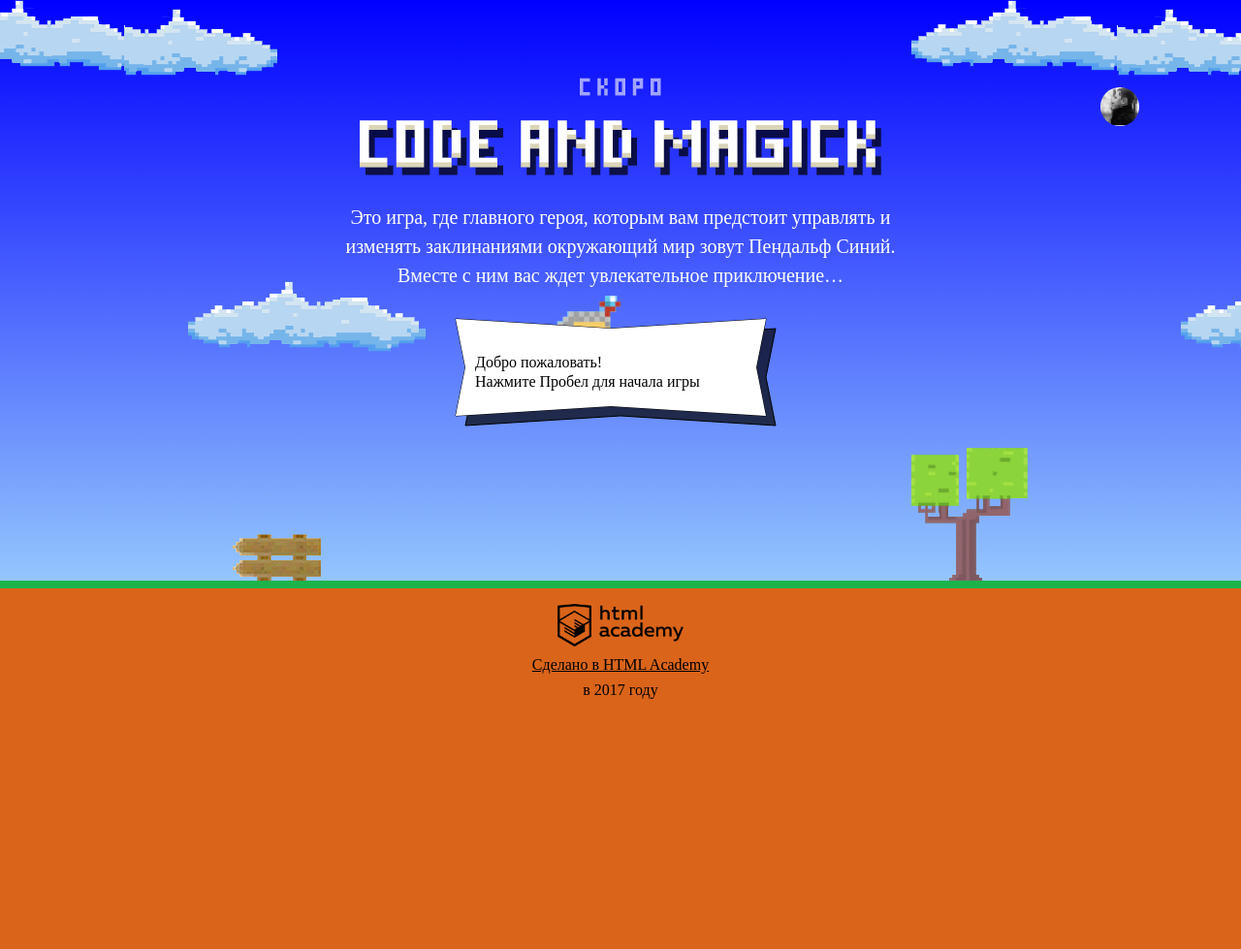
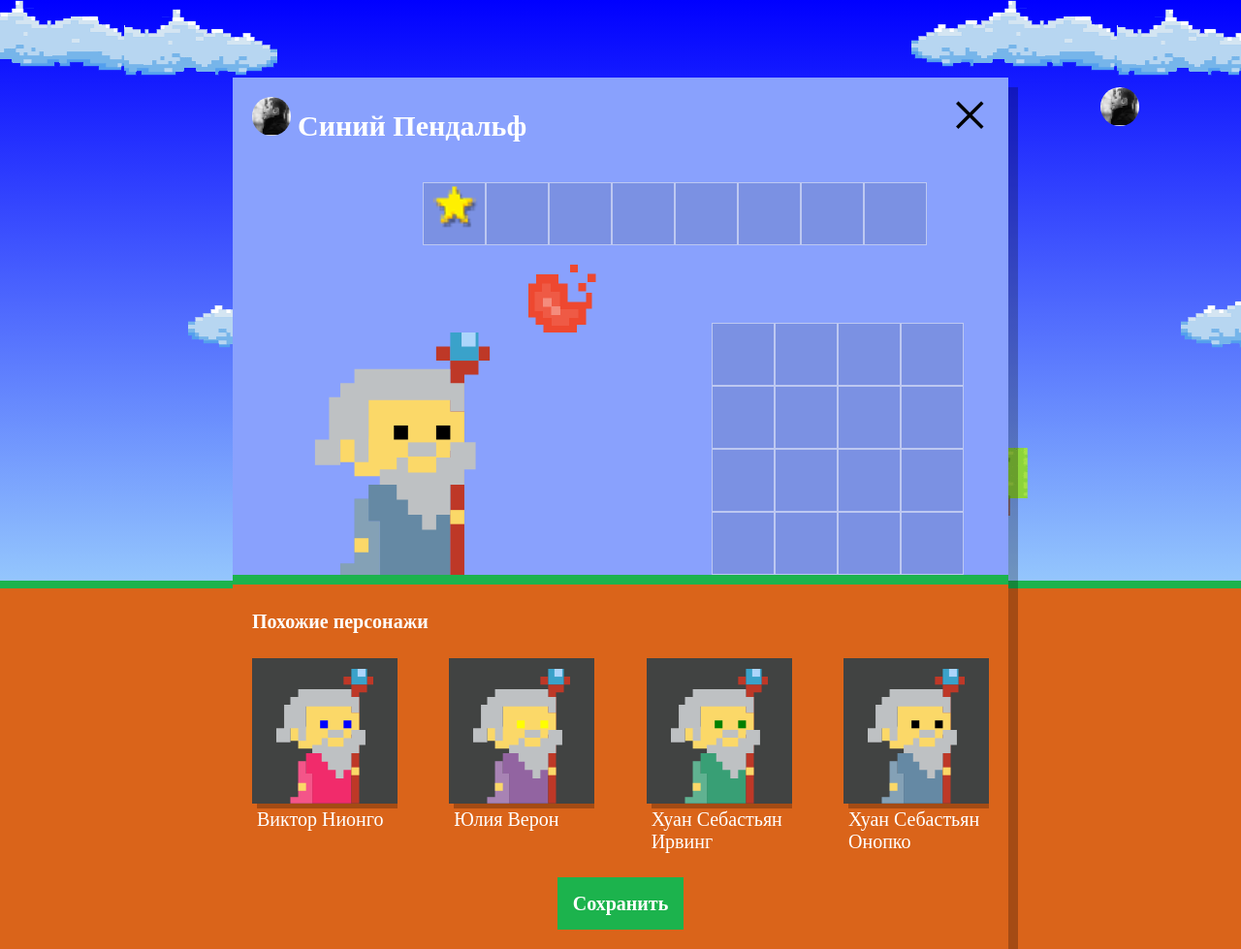
Before and after one commit to MishaPandovich/code-and-magic, a plain HTML site: page index.html in a window 1280 px wide. Shown: the whole page at 97% size. Before the commit the page ends 800 px from the top, so only its background shows below. Drawn offline with Linux system fonts and the light colour scheme; a web font is replaced by a local one.

Commit message:
выполнено третье задание, вывод данных об игроках

```diff
--- a/index.html
+++ b/index.html
@@ -189,6 +189,7 @@
 	function getWizardX(width) { return (width / 2) - wizardWidth;}
 	function getWizardY(height) { return (height / 3) - getWizardHeight();}
 </script>
+<script src="js/setup.js"></script>
 <script src="js/stat.js"></script>
 <script src="js/game.js"></script>
 </body>
--- /dev/null
+++ b/js/setup.js
@@ -0,0 +1,66 @@
+'use strict';
+/*показываю блок с игроками*/
+var userDialog = document.querySelector('.setup');
+userDialog.classList.remove('hidden');
+/*данные по волшебниками*/
+var WIZARD_NAMES = ['Иван', 'Хуан Себастьян', 'Мария', 'Кристоф', 'Виктор', 'Юлия', 'Люпита', 'Вашингтон'];
+var WIZARD_FAMILY = ['да Марья', 'Верон', 'Мирабелла', 'Вальц', 'Онопко', 'Топольницкая', 'Нионго', 'Ирвинг'];
+var COAT_COLOR = ['rgb(101, 137, 164)', 'rgb(241, 43, 107)', 'rgb(146, 100, 161)', 'rgb(56, 159, 117)', 'rgb(215, 210, 55)', 'rgb(0, 0, 0)'];
+var EYES_COLOR = ['black', 'red', 'blue', 'yellow', 'green'];
+
+function getRandom(arr) {
+	var index = Math.floor(Math.random() * arr.length);
+	return arr[index];
+}
+
+var wizards = [
+	{
+		name: getRandom(WIZARD_NAMES),
+		family: getRandom(WIZARD_FAMILY),
+		coatColor: getRandom(COAT_COLOR),
+		eyesColor: getRandom(EYES_COLOR)
+	},
+	{
+		name: getRandom(WIZARD_NAMES),
+		family: getRandom(WIZARD_FAMILY),
+		coatColor: getRandom(COAT_COLOR),
+		eyesColor: getRandom(EYES_COLOR)
+	},
+	{
+		name: getRandom(WIZARD_NAMES),
+		family: getRandom(WIZARD_FAMILY),
+		coatColor: getRandom(COAT_COLOR),
+		eyesColor: getRandom(EYES_COLOR)
+	},
+	{
+		name: getRandom(WIZARD_NAMES),
+		family: getRandom(WIZARD_FAMILY),
+		coatColor: getRandom(COAT_COLOR),
+		eyesColor: getRandom(EYES_COLOR)
+	}
+];
+
+/*шаблон*/
+var templateWizard = document.querySelector('#similar-wizard-template').content.querySelector('.setup-similar-item');
+/*создаем волшебников по шаблону*/
+var createWizard = function(wizards) {
+	var wizardElement = templateWizard.cloneNode(true);
+  wizardElement.querySelector('.setup-similar-label').textContent = wizards.name + ' ' + wizards.family;
+  wizardElement.querySelector('.wizard-coat').style.fill = wizards.coatColor;
+  wizardElement.querySelector('.wizard-eyes').style.fill = wizards.eyesColor;
+
+  return wizardElement;
+}
+
+/*создаем фрагмент*/
+var fragment = document.createDocumentFragment();
+for (var i = 0; i < wizards.length; i++) {
+  fragment.appendChild(createWizard(wizards[i]));
+}
+
+/*поиск род элемента в который будут вставляться все волшебника*/
+var parentWizardElement = document.querySelector('.setup-similar-list');
+parentWizardElement.appendChild(fragment);
+
+/*показ блока*/
+document.querySelector('.setup-similar').classList.remove('hidden');
```
